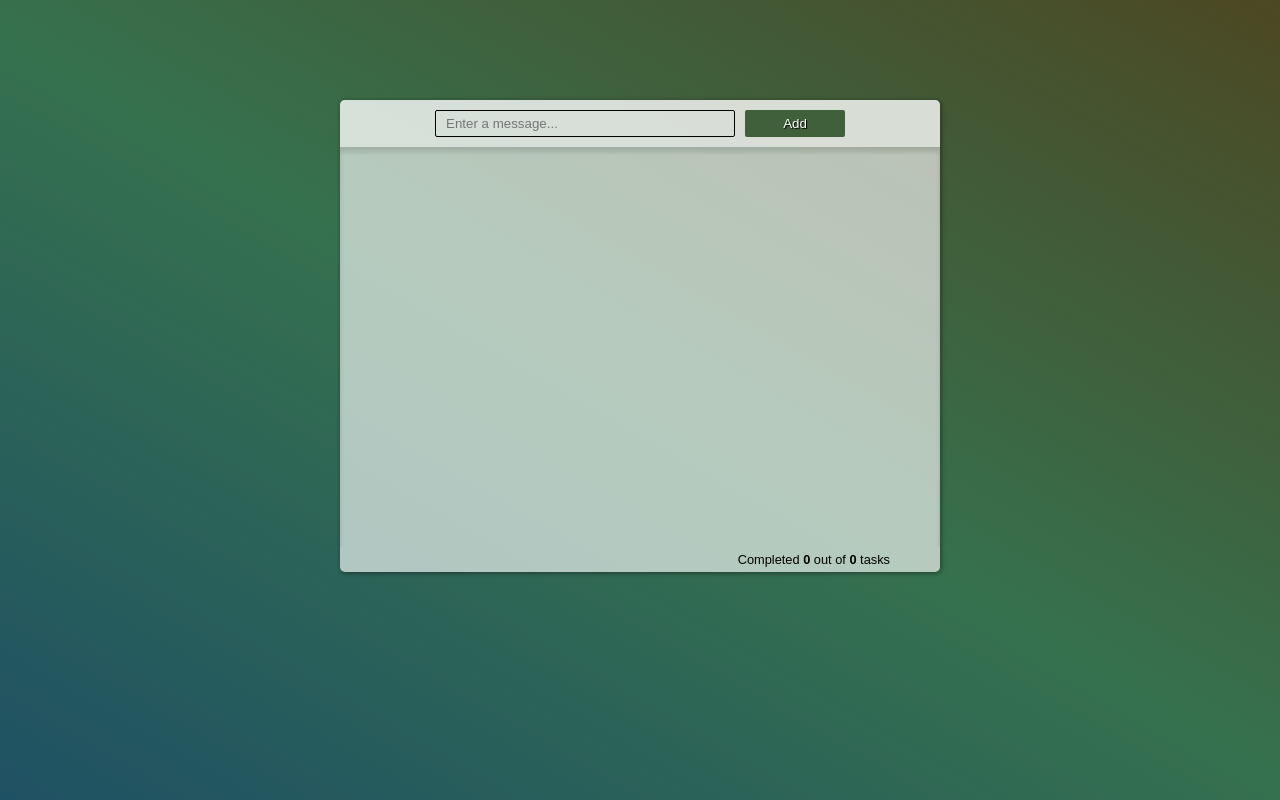
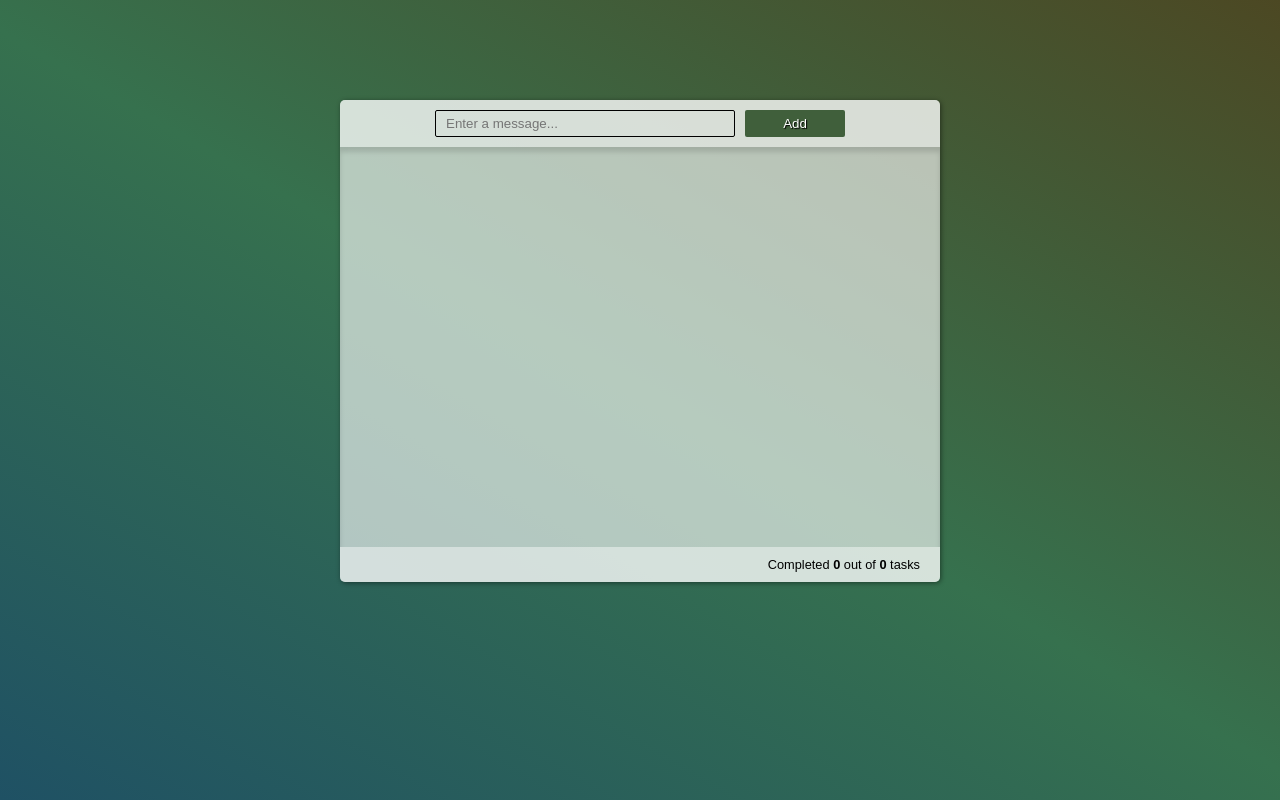
Before and after one commit to joraka/todolist, a website: page index.html in a window 1280 px wide. Drawn offline with Linux system fonts and the light colour scheme; a web font is replaced by a local one.

Commit message:
Footer style

```diff
--- a/style.css
+++ b/style.css
@@ -157,9 +157,10 @@ body {
 #footer {
   display: flex;
   justify-content: flex-end;
-  padding: 5px 50px;
+  padding: 10px 20px;
   font-size: 0.8rem;
   font-family: Arial, Helvetica, sans-serif;
+  background-color: rgba(255, 255, 255, 0.43);
 }
 
 #itemCount, #completeditemCount {
```
